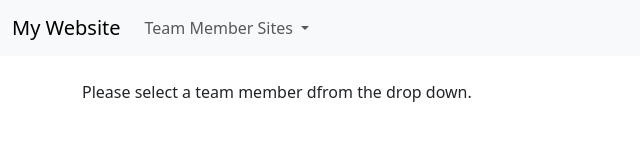
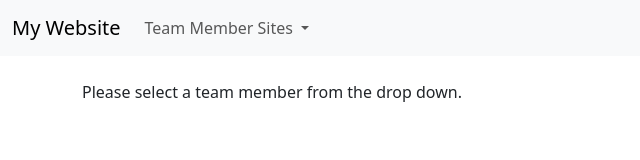
Before and after one commit to QuinnRana/Frankinsite, a plain HTML site: page index.html in a window 1280 px wide. Shown: the full height of the page, 0-640 px from the left. Drawn offline with nearby package versions, Linux system fonts and the light colour scheme.

Commit message:
Update index.html

```diff
--- a/index.html
+++ b/index.html
@@ -40,7 +40,7 @@
 
     <!-- Page Content -->
     <div class="container mt-4">
-        <p>Please select a team member dfrom the drop down.</p>
+        <p>Please select a team member from the drop down.</p>
     </div>
 
     <script src="https://cdn.jsdelivr.net/npm/bootstrap@5.3.0/dist/js/bootstrap.bundle.min.js"></script>
```
